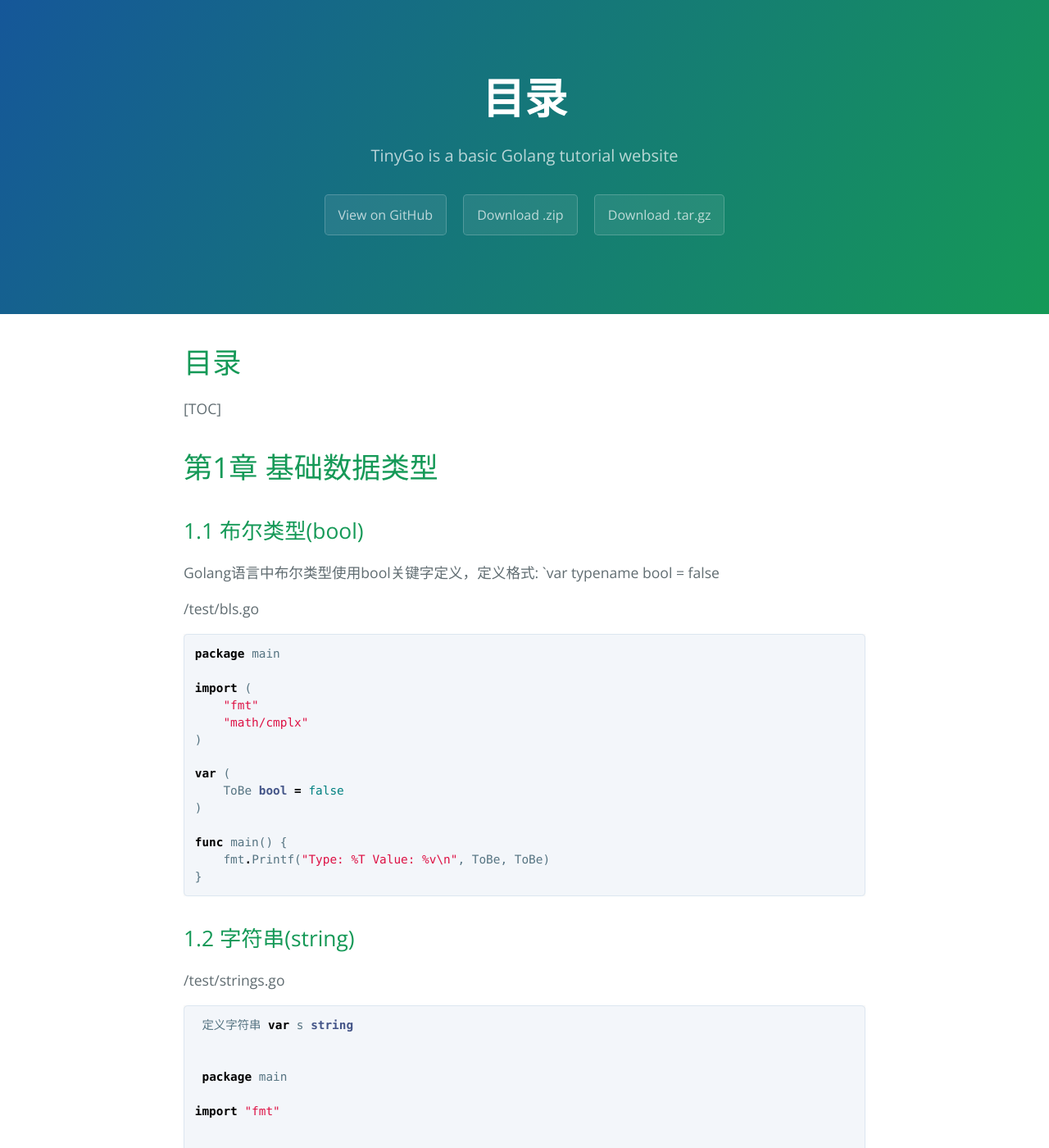
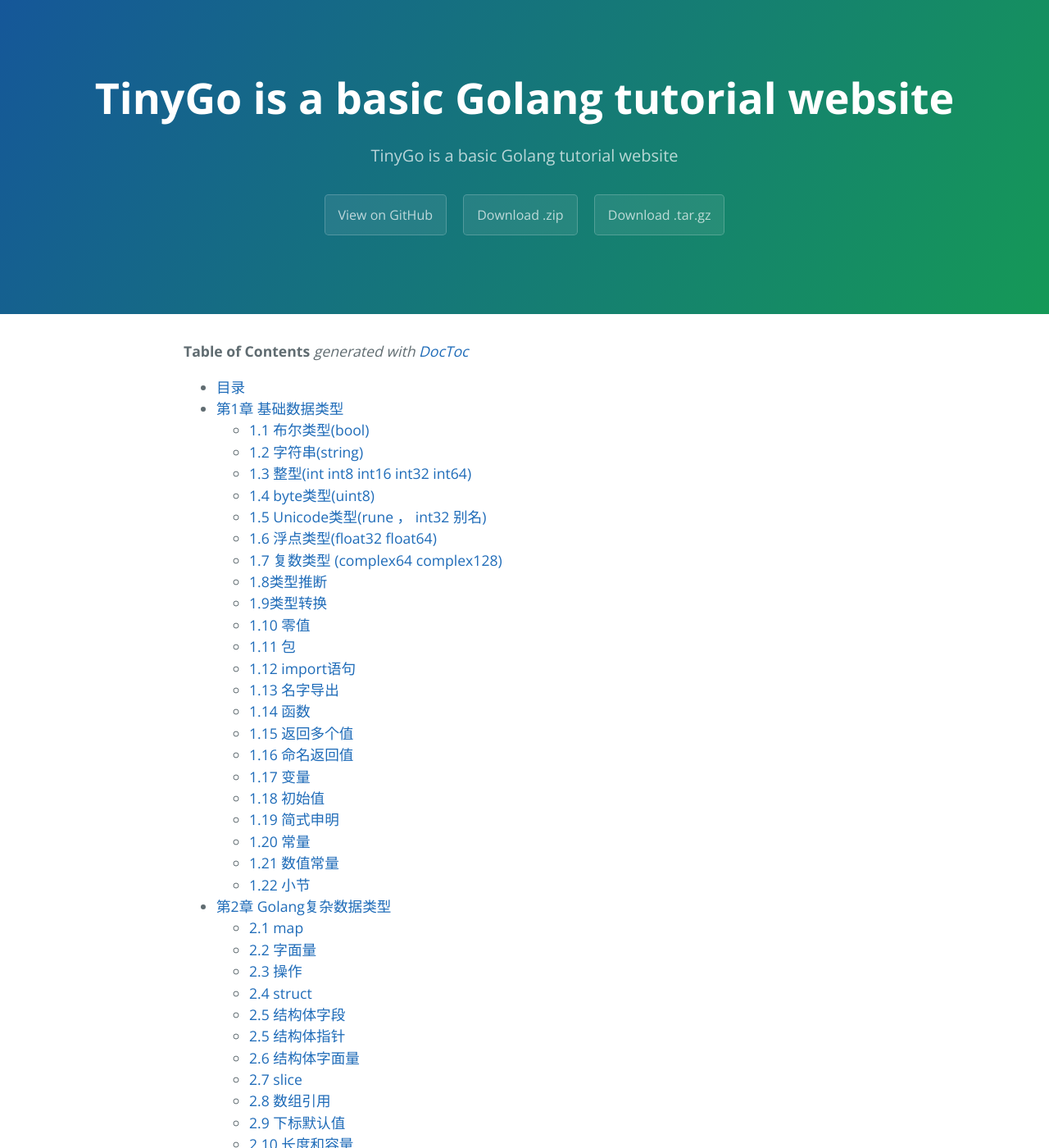
Before and after one commit to iwordz/tinygo-tech.github.io, a Jekyll site: the page built from index.md, in a window 1280 px wide and 1400 px high. Shown: the whole window at 82% size. Built offline with Jekyll 4.4.1, drawn with Linux system fonts in a browser that asks for light colours; our own code applies the rules of GitHub Pages for plain Markdown files; some of the changed text lies outside the part shown.

Commit message:
生产markdown

```diff
--- a/index.md
+++ b/index.md
@@ -1,3 +1,86 @@
+<!-- START doctoc generated TOC please keep comment here to allow auto update -->
+<!-- DON'T EDIT THIS SECTION, INSTEAD RE-RUN doctoc TO UPDATE -->
+**Table of Contents**  *generated with [DocToc](https://github.com/thlorenz/doctoc)*
+
+- [目录](#%E7%9B%AE%E5%BD%95)
+- [第1章 基础数据类型](#%E7%AC%AC1%E7%AB%A0-%E5%9F%BA%E7%A1%80%E6%95%B0%E6%8D%AE%E7%B1%BB%E5%9E%8B)
+  - [1.1 布尔类型(bool)](#11-%E5%B8%83%E5%B0%94%E7%B1%BB%E5%9E%8Bbool)
+  - [1.2 字符串(string)](#12-%E5%AD%97%E7%AC%A6%E4%B8%B2string)
+  - [1.3 整型(int int8 int16 int32 int64)](#13-%E6%95%B4%E5%9E%8Bint-int8-int16-int32-int64)
+  - [1.4 byte类型(uint8)](#14-byte%E7%B1%BB%E5%9E%8Buint8)
+  - [1.5 Unicode类型(rune ， int32 别名)](#15-unicode%E7%B1%BB%E5%9E%8Brune--int32-%E5%88%AB%E5%90%8D)
+  - [1.6 浮点类型(float32 float64)](#16-%E6%B5%AE%E7%82%B9%E7%B1%BB%E5%9E%8Bfloat32-float64)
+  - [1.7 复数类型 (complex64 complex128)](#17-%E5%A4%8D%E6%95%B0%E7%B1%BB%E5%9E%8B-complex64-complex128)
+  - [1.8类型推断](#18%E7%B1%BB%E5%9E%8B%E6%8E%A8%E6%96%AD)
+  - [1.9类型转换](#19%E7%B1%BB%E5%9E%8B%E8%BD%AC%E6%8D%A2)
+  - [1.10 零值](#110-%E9%9B%B6%E5%80%BC)
+  - [1.11 包](#111-%E5%8C%85)
+  - [1.12 import语句](#112-import%E8%AF%AD%E5%8F%A5)
+  - [1.13 名字导出](#113-%E5%90%8D%E5%AD%97%E5%AF%BC%E5%87%BA)
+  - [1.14 函数](#114-%E5%87%BD%E6%95%B0)
+  - [1.15 返回多个值](#115-%E8%BF%94%E5%9B%9E%E5%A4%9A%E4%B8%AA%E5%80%BC)
+  - [1.16 命名返回值](#116-%E5%91%BD%E5%90%8D%E8%BF%94%E5%9B%9E%E5%80%BC)
+  - [1.17 变量](#117-%E5%8F%98%E9%87%8F)
+  - [1.18 初始值](#118-%E5%88%9D%E5%A7%8B%E5%80%BC)
+  - [1.19 简式申明](#119-%E7%AE%80%E5%BC%8F%E7%94%B3%E6%98%8E)
+  - [1.20 常量](#120-%E5%B8%B8%E9%87%8F)
+  - [1.21 数值常量](#121-%E6%95%B0%E5%80%BC%E5%B8%B8%E9%87%8F)
+  - [1.22 小节](#122-%E5%B0%8F%E8%8A%82)
+- [第2章 Golang复杂数据类型](#%E7%AC%AC2%E7%AB%A0-golang%E5%A4%8D%E6%9D%82%E6%95%B0%E6%8D%AE%E7%B1%BB%E5%9E%8B)
+  - [2.1 map](#21-map)
+  - [2.2 字面量](#22-%E5%AD%97%E9%9D%A2%E9%87%8F)
+  - [2.3 操作](#23-%E6%93%8D%E4%BD%9C)
+  - [2.4 struct](#24-struct)
+  - [2.5 结构体字段](#25-%E7%BB%93%E6%9E%84%E4%BD%93%E5%AD%97%E6%AE%B5)
+  - [2.5 结构体指针](#25-%E7%BB%93%E6%9E%84%E4%BD%93%E6%8C%87%E9%92%88)
+  - [2.6 结构体字面量](#26-%E7%BB%93%E6%9E%84%E4%BD%93%E5%AD%97%E9%9D%A2%E9%87%8F)
+  - [2.7 slice](#27-slice)
+  - [2.8 数组引用](#28-%E6%95%B0%E7%BB%84%E5%BC%95%E7%94%A8)
+  - [2.9 下标默认值](#29-%E4%B8%8B%E6%A0%87%E9%BB%98%E8%AE%A4%E5%80%BC)
+  - [2.10 长度和容量](#210-%E9%95%BF%E5%BA%A6%E5%92%8C%E5%AE%B9%E9%87%8F)
+  - [2.11 空切片](#211-%E7%A9%BA%E5%88%87%E7%89%87)
+  - [2.12 make关键字](#212-make%E5%85%B3%E9%94%AE%E5%AD%97)
+  - [2.13 切片的切片](#213-%E5%88%87%E7%89%87%E7%9A%84%E5%88%87%E7%89%87)
+  - [2.14 元素追加](#214-%E5%85%83%E7%B4%A0%E8%BF%BD%E5%8A%A0)
+  - [2.15 遍历](#215-%E9%81%8D%E5%8E%86)
+  - [2.16 array](#216-array)
+  - [2.17 pointer](#217-pointer)
+  - [2.18 函数值](#218-%E5%87%BD%E6%95%B0%E5%80%BC)
+  - [2.19 闭包](#219-%E9%97%AD%E5%8C%85)
+  - [2.20 方法](#220-%E6%96%B9%E6%B3%95)
+  - [2.21 非结构体方法](#221-%E9%9D%9E%E7%BB%93%E6%9E%84%E4%BD%93%E6%96%B9%E6%B3%95)
+  - [2.22 指针接收者](#222-%E6%8C%87%E9%92%88%E6%8E%A5%E6%94%B6%E8%80%85)
+  - [2.23 传值与传引用](#223-%E4%BC%A0%E5%80%BC%E4%B8%8E%E4%BC%A0%E5%BC%95%E7%94%A8)
+  - [2.24 间接传指针](#224-%E9%97%B4%E6%8E%A5%E4%BC%A0%E6%8C%87%E9%92%88)
+  - [2.25 间接传值](#225-%E9%97%B4%E6%8E%A5%E4%BC%A0%E5%80%BC)
+  - [2.26 传值还是传指针](#226-%E4%BC%A0%E5%80%BC%E8%BF%98%E6%98%AF%E4%BC%A0%E6%8C%87%E9%92%88)
+  - [2.27 小节](#227-%E5%B0%8F%E8%8A%82)
+- [第3章 Golang分支开发](#%E7%AC%AC3%E7%AB%A0-golang%E5%88%86%E6%94%AF%E5%BC%80%E5%8F%91)
+  - [3.1 if](#31-if)
+  - [3.2 初始语句](#32-%E5%88%9D%E5%A7%8B%E8%AF%AD%E5%8F%A5)
+  - [3.3 if-else 语句](#33-if-else-%E8%AF%AD%E5%8F%A5)
+  - [3.4 for](#34-for)
+  - [3.5 无限循环](#35-%E6%97%A0%E9%99%90%E5%BE%AA%E7%8E%AF)
+  - [3.6 switch](#36-switch)
+  - [3.7 检查顺序](#37%C2%A0%E6%A3%80%E6%9F%A5%E9%A1%BA%E5%BA%8F)
+  - [3.8 省略条件](#38-%E7%9C%81%E7%95%A5%E6%9D%A1%E4%BB%B6)
+  - [3.9 defer](#39-defer)
+  - [3.10 defer栈](#310-defer%E6%A0%88)
+  - [3.11 小节](#311-%E5%B0%8F%E8%8A%82)
+- [第4章 Golang并发编程](#%E7%AC%AC4%E7%AB%A0-golang%E5%B9%B6%E5%8F%91%E7%BC%96%E7%A8%8B)
+  - [4.1并发之道协程](#41%E5%B9%B6%E5%8F%91%E4%B9%8B%E9%81%93%E5%8D%8F%E7%A8%8B)
+  - [4.2 并发之道channel](#42-%E5%B9%B6%E5%8F%91%E4%B9%8B%E9%81%93channel)
+  - [4.3 管道缓存之Buffered Channels](#43-%E7%AE%A1%E9%81%93%E7%BC%93%E5%AD%98%E4%B9%8Bbuffered-channels)
+  - [4.4 多路复用之select](#44-%E5%A4%9A%E8%B7%AF%E5%A4%8D%E7%94%A8%E4%B9%8Bselect)
+  - [4.5 管道之Range和Close](#45-%E7%AE%A1%E9%81%93%E4%B9%8Brange%E5%92%8Cclose)
+  - [4.6 管道Default Selection](#46-%E7%AE%A1%E9%81%93default-selection)
+  - [4.7 Golang二叉树之一](#47-golang%E4%BA%8C%E5%8F%89%E6%A0%91%E4%B9%8B%E4%B8%80)
+  - [4.8 Golang二叉树之二](#48-golang%E4%BA%8C%E5%8F%89%E6%A0%91%E4%B9%8B%E4%BA%8C)
+  - [4.9 锁](#49-%E9%94%81)
+  - [4.10 小节](#410-%E5%B0%8F%E8%8A%82)
+
+<!-- END doctoc generated TOC please keep comment here to allow auto update -->
+
 
 
 # 目录
```
